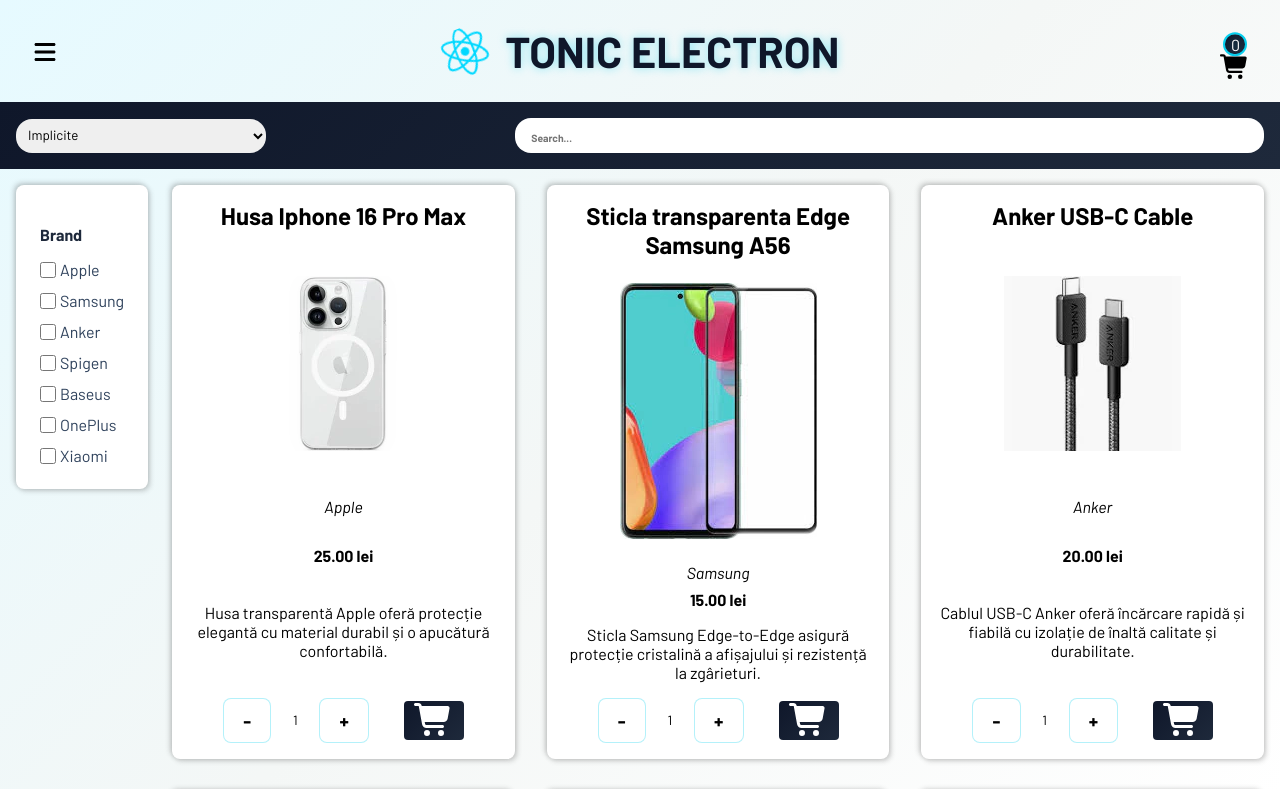
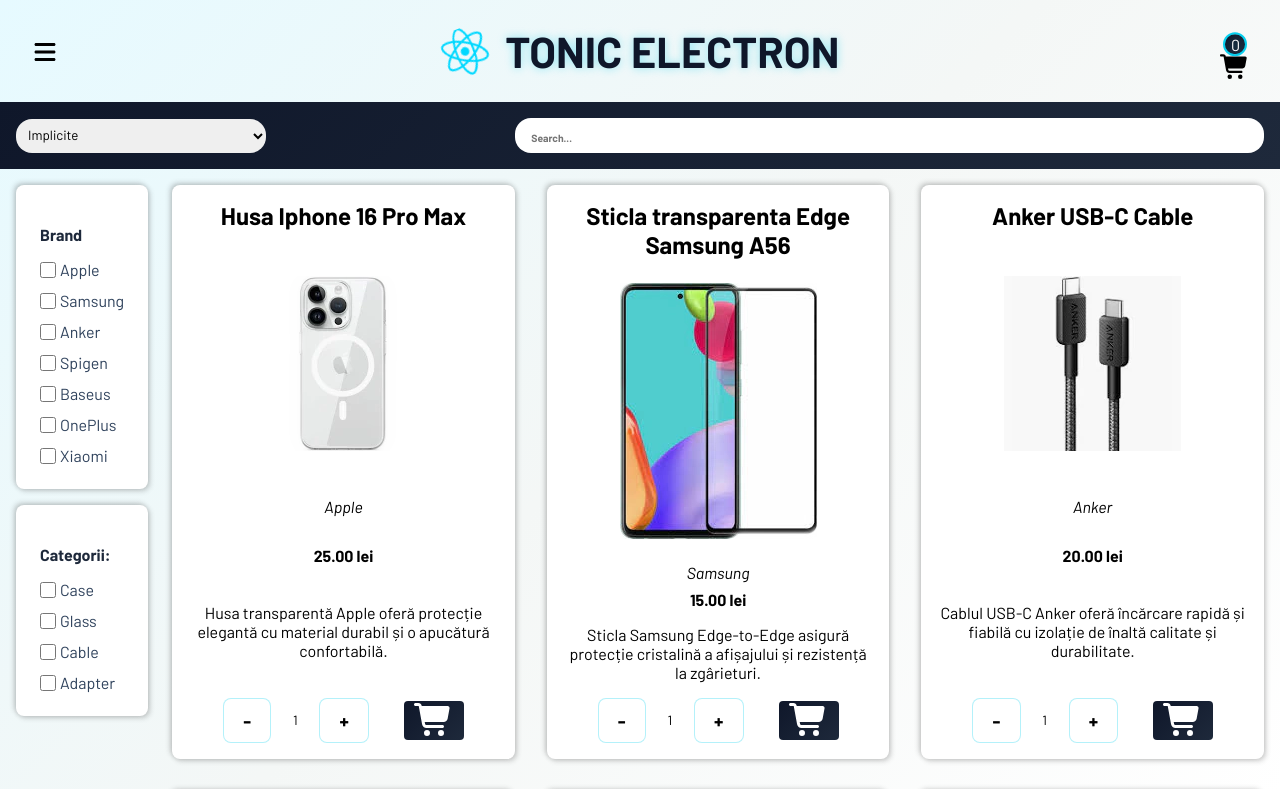
Before and after one commit to verakissyou17/tonic-electron, a React (Vite) app: page / in a window 1280 px wide. Shown: the top 789 px of the page. Built offline with nearby package versions, Linux system fonts and the light colour scheme.

Commit message:
Create filters for category in the sidebar

```diff
--- /dev/null
+++ b/src/components/home/CategorySelectForm.jsx
@@ -0,0 +1,38 @@
+import { SidebarStyled } from "../../styles/home/Sydebar.styled";
+
+function CategoryCheckboxes({
+  categories,
+  selectedCategories,
+  setSelectedCategories,
+}) {
+  const handleCheckboxChange = (categoryName) => {
+    if (selectedCategories.includes(categoryName)) {
+      setSelectedCategories(
+        selectedCategories.filter((c) => c !== categoryName),
+      );
+    } else {
+      setSelectedCategories([...selectedCategories, categoryName]);
+    }
+  };
+
+  return (
+    <SidebarStyled>
+      <h3>Categorii:</h3>
+      <div className="checkbox-group">
+        {categories.map((cat) => (
+          <label key={cat} className="checkbox-label">
+            <input
+              type="checkbox"
+              value={cat}
+              checked={selectedCategories.includes(cat)}
+              onChange={() => handleCheckboxChange(cat)}
+            />
+            <span>{cat.charAt(0).toUpperCase() + cat.slice(1)}</span>
+          </label>
+        ))}
+      </div>
+    </SidebarStyled>
+  );
+}
+
+export default CategoryCheckboxes;
--- a/src/pages/Home.jsx
+++ b/src/pages/Home.jsx
@@ -3,6 +3,7 @@
 import Filters from "../components/home/Filters";
 import HomeMain from "../components/home/HomeMain";
 import Sidebar from "../components/home/Sidebar";
+import CategoryCheckboxes from "../components/home/CategorySelectForm";
 import { HomeLayout } from "../styles/home/HomeLayout";
 import { useProducts } from "../context/useProducts";
 
@@ -15,6 +16,7 @@
   const [inputValue, setInputValue] = useState("");
   const [selectedValue, setSelectedValue] = useState("default");
   const [selectedBrands, setSelectedBrands] = useState([]);
+  const [selectedCategories, setSelectedCategories] = useState([]);
 
   if (category && !categories.includes(category)) {
     return <Navigate to="*" />;
@@ -30,6 +32,13 @@
     }
 
     if (category && p.category !== category) {
+      return false;
+    }
+
+    if (
+      selectedCategories.length > 0 &&
+      !selectedCategories.includes(p.category)
+    ) {
       return false;
     }
 
@@ -67,18 +76,27 @@
       />
 
       <HomeLayout>
+        <div className="sidebar-panel">
           <Sidebar
             brands={availableBrands}
             selectedBrands={selectedBrands}
             setSelectedBrands={setSelectedBrands}
+            categories={categories}
+            selectedCategories={selectedCategories}
+            setSelectedCategories={setSelectedCategories}
           />
+          <CategoryCheckboxes
+            categories={categories}
+            selectedCategories={selectedCategories}
+            setSelectedCategories={setSelectedCategories}
+          />
+        </div>
 
         {hasResults ? (
           <HomeMain products={displayedProducts} />
         ) : (
           <h1 style={{ textAlign: "center" }}>Not found</h1>
         )}
-
       </HomeLayout>
     </>
   );
--- a/src/styles/header/Dropdown.styled.jsx
+++ b/src/styles/header/Dropdown.styled.jsx
@@ -21,7 +21,21 @@
   overflow-y: auto;
 
   @media screen and (min-width: 48em) {
-    left: 60%;
+    left: 70%;
+  }
+
+  &::-webkit-scrollbar {
+    width: 0.5rem;
+  }
+
+  &::-webkit-scrollbar-track {
+    background: linear-gradient(135deg, #0f172a, #1e293b);
+  }
+
+  &::-webkit-scrollbar-thumb {
+    background: rgb(4, 220, 253);
+    border-radius: 0.5rem;
+    border: 1px solid black;
   }
 
   .row {
@@ -53,10 +67,6 @@
   overflow-y: auto;
   scroll-behavior: smooth;
   border-bottom: ${(props) => (props.$isLast ? "none" : "1px solid #cccccc86")};
-
-  &::-webkit-scrollbar {
-    width: 0.5rem;
-  }
 
   .img-container {
     width: 4rem;
--- a/src/styles/header/Navbar.styled.jsx
+++ b/src/styles/header/Navbar.styled.jsx
@@ -38,6 +38,10 @@
     transition: transform 0.5s ease-in-out;
     pointer-events: ${(props) => (props.$isVisible ? "auto" : "none")};
 
+    @media (min-width: 48rem) {
+      width: 20%;
+    }
+
     .close-nav {
       background-color: transparent;
       color: white;
--- a/src/styles/home/HomeLayout.jsx
+++ b/src/styles/home/HomeLayout.jsx
@@ -6,6 +6,10 @@
   gap: 1.5rem;
   padding: 1rem;
 
+  .sidebar {
+      flex-grow: 0;
+  }
+
   @media screen and (min-width: 48em) {
     flex-direction: row;
   }
--- a/src/styles/home/Sydebar.styled.jsx
+++ b/src/styles/home/Sydebar.styled.jsx
@@ -1,7 +1,7 @@
 import styled from "styled-components";
 
 export const SidebarStyled = styled.aside`
-  flex-grow: 0;
+  margin-bottom: 1rem;
   padding: 1.5rem;
   height: fit-content;
   background-color: white;
```
Also changed, not shown: src/components/home/Sidebar.jsx (+6 -4 lines). Lines whose indentation alone changed are shown as unchanged.
